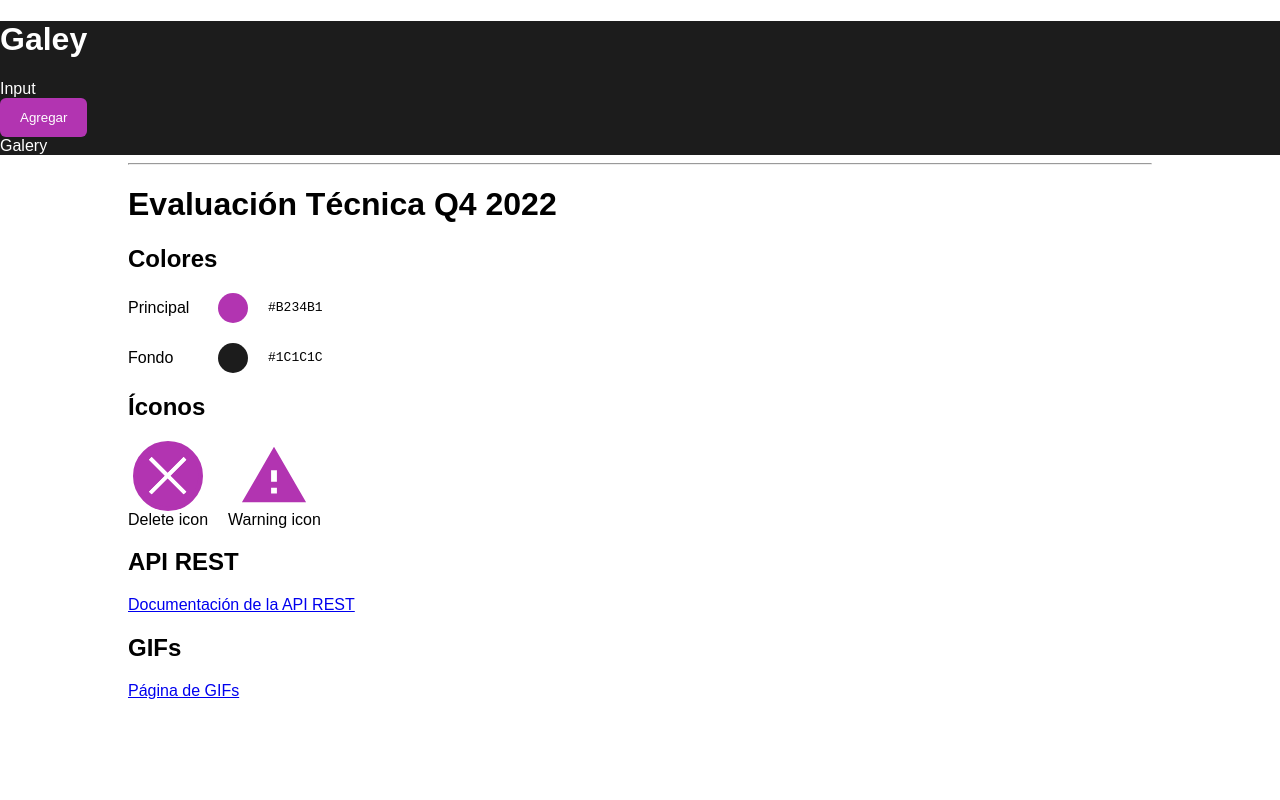
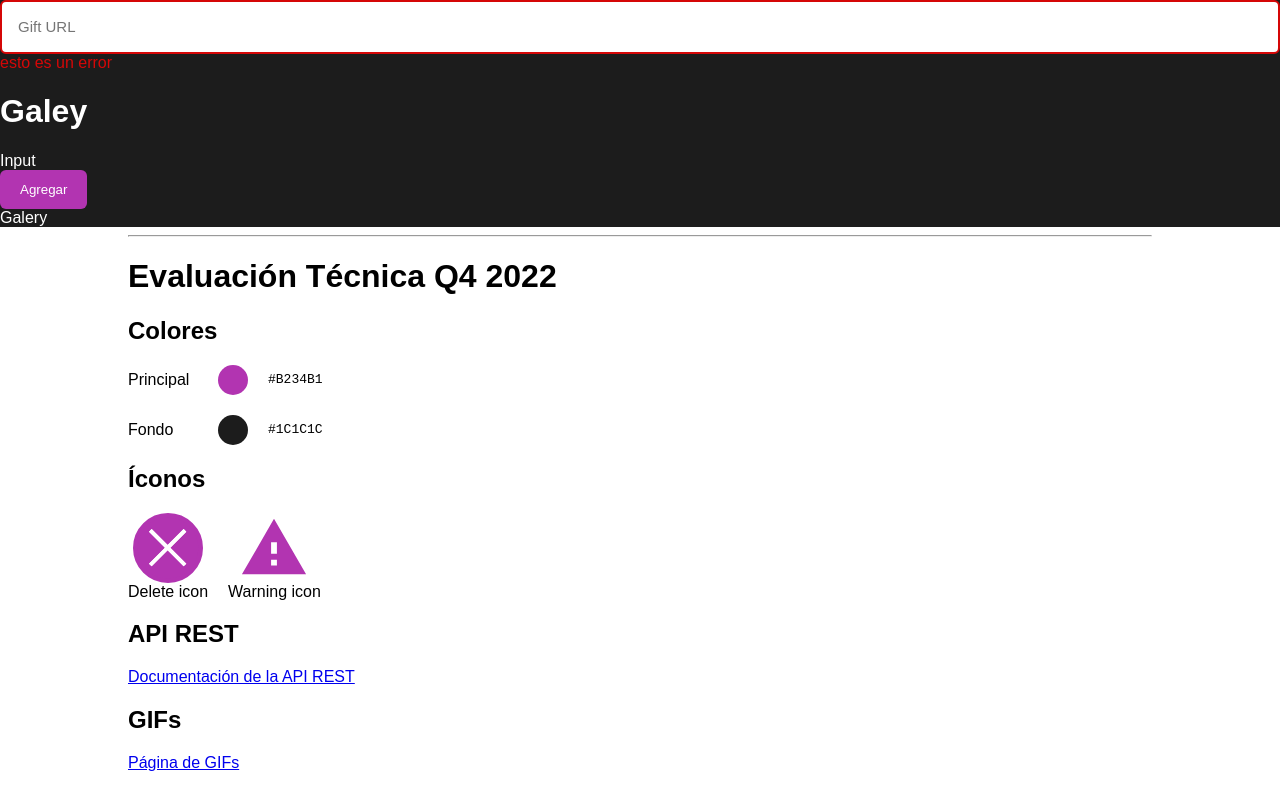
Before and after one commit to bjuanacio/evaluacion-Q4-2022, a React (Create React App) app: page / in a window 1280 px wide. Built offline with nearby package versions, Linux system fonts and the light colour scheme.

Commit message:
Develop Input

```diff
--- /dev/null
+++ b/src/components/atoms/input/input.scss
@@ -0,0 +1,24 @@
+.input {
+  display: flex;
+  flex-direction: column;
+
+  &__element {
+    border: 2px solid var(--gray);
+    padding: 16px;
+    border-radius: 6px;
+    height: 18px;
+    min-width: 253px;
+
+    &--error {
+      border-color: var(--error);
+    }
+
+    &::placeholder {
+      font-size: 15px;
+    }
+  }
+
+  &__message {
+    color: var(--error);
+  }
+}
--- /dev/null
+++ b/src/components/atoms/input/input.tsx
@@ -0,0 +1,39 @@
+import { FC } from "react";
+import "./input.scss";
+
+interface InputProps {
+  messageError?: string;
+  value?: string;
+  placeHolder?: string;
+  onChange?: (text: string) => void;
+}
+
+const Input: FC<InputProps> = ({
+  messageError,
+  value,
+  placeHolder = "Text",
+  onChange,
+}) => {
+  const handleOnChange: React.ChangeEventHandler<HTMLInputElement> = (e) => {
+    const text = e.target.value;
+    onChange?.(text);
+  };
+
+  let inputClasses = "input__element"
+  if(!!messageError) inputClasses += " input__element--error"
+
+  return (
+    <div className="input">
+      <input
+        type="text"
+        onChange={handleOnChange}
+        className={inputClasses}
+        value={value}
+        placeholder={placeHolder}
+      />
+      {messageError && <span className="input__message">{messageError}</span>}
+    </div>
+  );
+};
+
+export default Input;
--- a/src/components/page/galery/galery.tsx
+++ b/src/components/page/galery/galery.tsx
@@ -1,9 +1,12 @@
 import Button from "../../atoms/button/button";
-import "./galery.scss"
+import Input from "../../atoms/input/input";
+import "./galery.scss";
 
 function Galery() {
+
   return (
     <div className="galery">
+      <Input placeHolder="Gift URL"  messageError="esto es un error"/>
       <h1>Galey</h1>
       <section>
         <div>Input</div>
--- a/src/index.scss
+++ b/src/index.scss
@@ -6,6 +6,8 @@ body {
 }
 
 :root {
-  --main: #B234B1;
-  --background: #1C1C1C
+  --main: #b234b1;
+  --background: #1c1c1c;
+  --gray: #b1b1b1;
+  --error: #d50707;
 }
```
Also changed, not shown: 1 other file (tests, documents, lock files or other folders).
